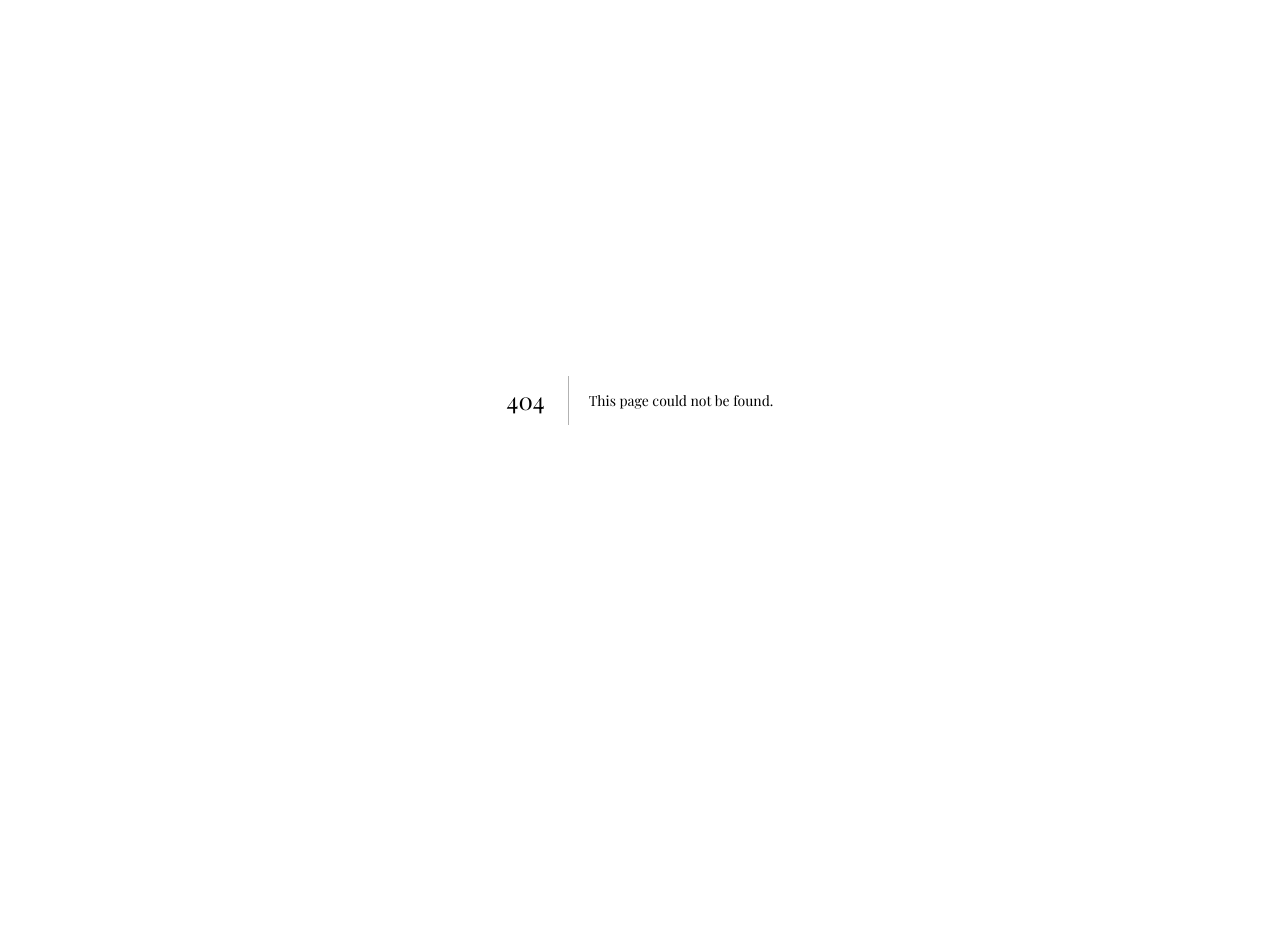
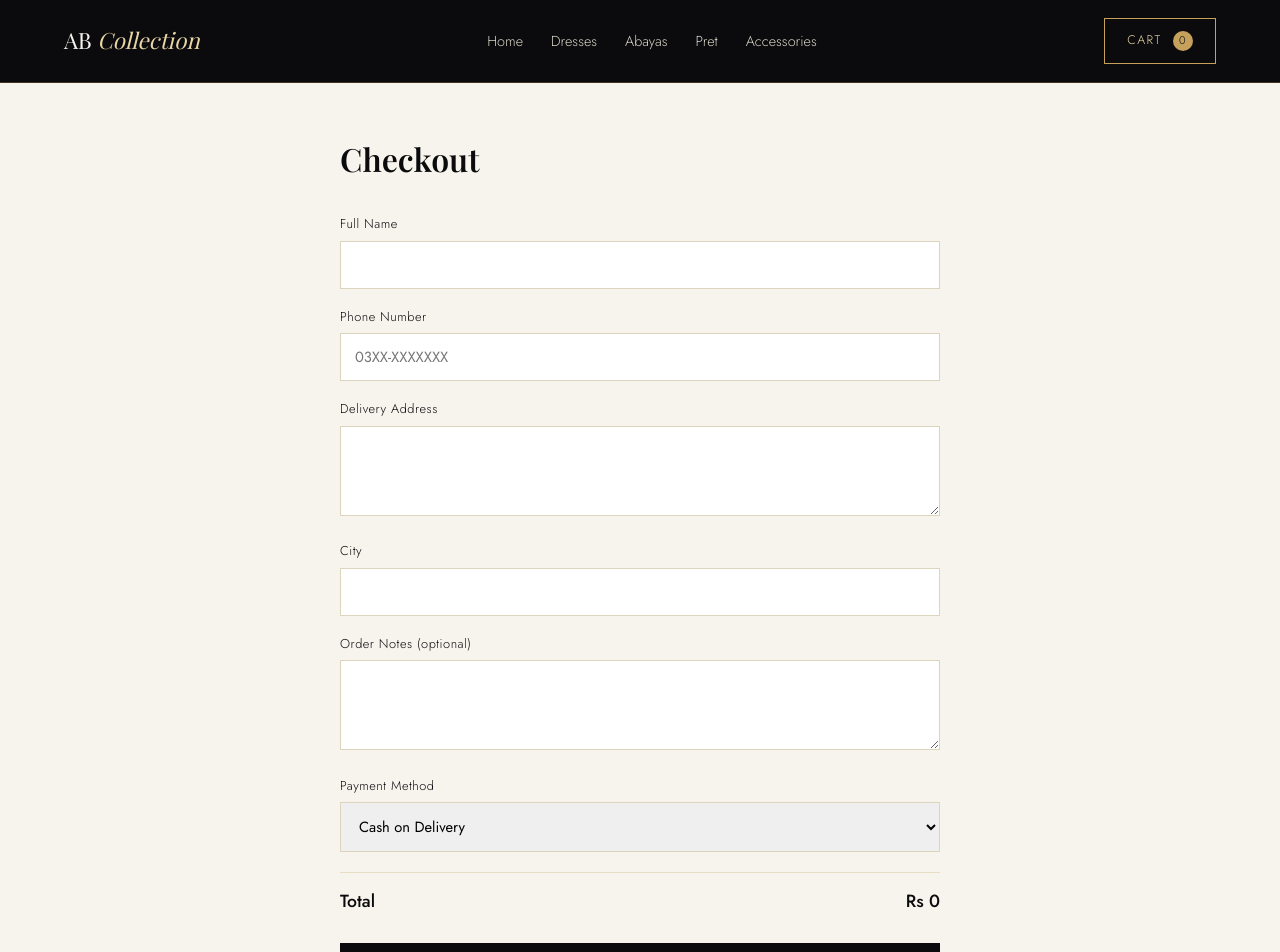
Before and after one commit to Ab-collection/Ab-collection-store, a Next.js app: page /checkout in a window 1280 px wide. Before the commit this address had no page. Shown: the top 952 px of the page. Before the commit the page ends 800 px from the top, so only its background shows below. Built offline with nearby package versions, Linux system fonts and the light colour scheme; no server answers.

Commit message:
Create checkout.js

```diff
--- /dev/null
+++ b/pages/checkout.js
@@ -0,0 +1,206 @@
+import { useState } from 'react';
+import { useRouter } from 'next/router';
+import Navbar from '../components/Navbar';
+import { supabase } from '../lib/supabaseClient';
+import { useCart } from '../context/CartContext';
+
+function generateOrderNumber() {
+  const rand = Math.floor(1000 + Math.random() * 9000);
+  return `ABC-${Date.now().toString().slice(-6)}${rand}`;
+}
+
+export default function Checkout() {
+  const router = useRouter();
+  const { items, subtotal, clearCart } = useCart();
+  const [form, setForm] = useState({
+    customer_name: '',
+    phone: '',
+    address: '',
+    city: '',
+    notes: '',
+  });
+  const [paymentMethod, setPaymentMethod] = useState('cod');
+  const [screenshot, setScreenshot] = useState(null);
+  const [submitting, setSubmitting] = useState(false);
+  const [error, setError] = useState('');
+  const [orderNumber, setOrderNumber] = useState(null);
+
+  function handleChange(e) {
+    setForm({ ...form, [e.target.name]: e.target.value });
+  }
+
+  async function handleSubmit(e) {
+    e.preventDefault();
+    setError('');
+
+    if (items.length === 0) {
+      setError('Your cart is empty.');
+      return;
+    }
+    if (paymentMethod !== 'cod' && !screenshot) {
+      setError('Please upload your payment screenshot.');
+      return;
+    }
+
+    setSubmitting(true);
+    try {
+      let screenshotUrl = null;
+
+      if (paymentMethod !== 'cod' && screenshot) {
+        const fileExt = screenshot.name.split('.').pop();
+        const fileName = `${Date.now()}-${Math.random().toString(36).slice(2)}.${fileExt}`;
+        const { error: uploadError } = await supabase.storage
+          .from('payment-proofs')
+          .upload(fileName, screenshot);
+
+        if (uploadError) throw uploadError;
+
+        const { data: urlData } = supabase.storage
+          .from('payment-proofs')
+          .getPublicUrl(fileName);
+        screenshotUrl = urlData.publicUrl;
+      }
+
+      const newOrderNumber = generateOrderNumber();
+
+      const { data: orderData, error: orderError } = await supabase
+        .from('orders')
+        .insert({
+          order_number: newOrderNumber,
+          customer_name: form.customer_name,
+          phone: form.phone,
+          address: form.address,
+          city: form.city,
+          payment_method: paymentMethod,
+          payment_screenshot_url: screenshotUrl,
+          payment_status: 'pending',
+          subtotal,
+          notes: form.notes,
+        })
+        .select()
+        .single();
+
+      if (orderError) throw orderError;
+
+      const orderItems = items.map((item) => ({
+        order_id: orderData.id,
+        product_id: item.product_id,
+        product_name: item.name,
+        price: item.price,
+        quantity: item.quantity,
+        size: item.size,
+      }));
+
+      const { error: itemsError } = await supabase
+        .from('order_items')
+        .insert(orderItems);
+
+      if (itemsError) throw itemsError;
+
+      setOrderNumber(newOrderNumber);
+      clearCart();
+    } catch (err) {
+      console.error(err);
+      setError('Something went wrong placing your order. Please try again.');
+    } finally {
+      setSubmitting(false);
+    }
+  }
+
+  if (orderNumber) {
+    return (
+      <div>
+        <Navbar />
+        <div className="container" style={{ padding: '80px 0', textAlign: 'center', maxWidth: '520px' }}>
+          <h1>Thank You!</h1>
+          <p style={{ marginTop: '16px' }}>
+            Your order <strong>{orderNumber}</strong> has been placed.
+          </p>
+          <p style={{ marginTop: '10px', color: '#5b564c' }}>
+            We'll call you on the number provided to confirm your order before dispatch.
+          </p>
+          <button className="btn" style={{ marginTop: '30px' }} onClick={() => router.push('/')}>
+            Continue Shopping
+          </button>
+        </div>
+      </div>
+    );
+  }
+
+  return (
+    <div>
+      <Navbar />
+      <div className="container" style={{ padding: '50px 0', maxWidth: '600px' }}>
+        <h1 style={{ marginBottom: '30px' }}>Checkout</h1>
+
+        <form onSubmit={handleSubmit}>
+          <div className="form-field">
+            <label>Full Name</label>
+            <input name="customer_name" required value={form.customer_name} onChange={handleChange} />
+          </div>
+          <div className="form-field">
+            <label>Phone Number</label>
+            <input name="phone" required value={form.phone} onChange={handleChange} placeholder="03XX-XXXXXXX" />
+          </div>
+          <div className="form-field">
+            <label>Delivery Address</label>
+            <textarea name="address" required value={form.address} onChange={handleChange} />
+          </div>
+          <div className="form-field">
+            <label>City</label>
+            <input name="city" required value={form.city} onChange={handleChange} />
+          </div>
+          <div className="form-field">
+            <label>Order Notes (optional)</label>
+            <textarea name="notes" value={form.notes} onChange={handleChange} />
+          </div>
+
+          <div className="form-field">
+            <label>Payment Method</label>
+            <select value={paymentMethod} onChange={(e) => setPaymentMethod(e.target.value)}>
+              <option value="cod">Cash on Delivery</option>
+              <option value="bank_transfer">Bank Transfer</option>
+              <option value="jazzcash">JazzCash</option>
+              <option value="easypaisa">EasyPaisa</option>
+            </select>
+          </div>
+
+          {paymentMethod !== 'cod' && (
+            <div style={{ background: '#faf8f2', border: '1px solid #eee6d6', padding: '18px', marginBottom: '18px' }}>
+              <p style={{ fontSize: '.85rem', marginBottom: '10px' }}>
+                Please transfer <strong>Rs {subtotal.toLocaleString()}</strong> to:
+              </p>
+              <p style={{ fontSize: '.85rem', color: '#5b564c' }}>
+                {paymentMethod === 'bank_transfer' && 'Bank: [Your Bank] · Account Title: AB Collection · Account No: [Your Account Number]'}
+                {paymentMethod === 'jazzcash' && 'JazzCash Number: +92 320 566 0555 · Account Title: AB Collection'}
+                {paymentMethod === 'easypaisa' && 'EasyPaisa Number: +92 320 566 0555 · Account Title: AB Collection'}
+              </p>
+              <div className="form-field" style={{ marginTop: '14px' }}>
+                <label>Upload Payment Screenshot</label>
+                <input
+                  type="file"
+                  accept="image/*"
+                  required
+                  onChange={(e) => setScreenshot(e.target.files[0])}
+                />
+              </div>
+            </div>
+          )}
+
+          <div style={{ margin: '20px 0' }}>
+            <div className="summary-row total">
+              <span>Total</span>
+              <span>Rs {subtotal.toLocaleString()}</span>
+            </div>
+          </div>
+
+          {error && <p style={{ color: '#a12626', marginBottom: '16px' }}>{error}</p>}
+
+          <button type="submit" className="btn btn-block" disabled={submitting} style={{ padding: '16px' }}>
+            {submitting ? 'Placing Order…' : 'Place Order'}
+          </button>
+        </form>
+      </div>
+    </div>
+  );
+            }
```
